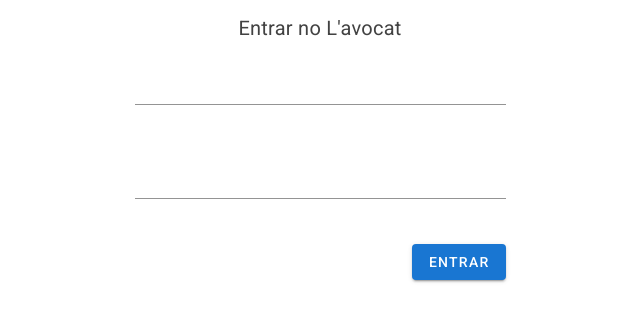
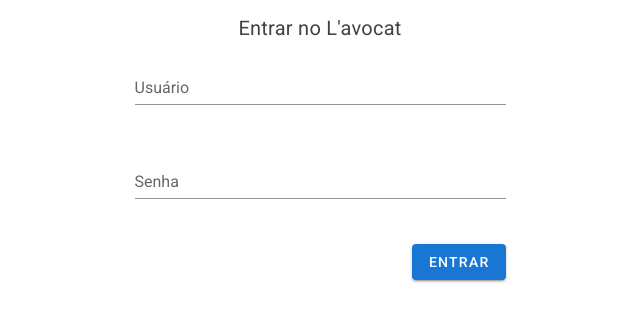
Before and after one commit to sleonardoaugusto/lavocat_frontend, a Vue app: page /login in a window 1280 px wide. Shown: the top 322 px of the page, without its empty margins (320-960 px from the left). Built offline with nearby package versions, Linux system fonts and the light colour scheme; what vue-the-mask would draw is missing.

Commit message:
Label fields added

```diff
--- a/src/views/Login.vue
+++ b/src/views/Login.vue
@@ -11,6 +11,7 @@
           <v-text-field
             id="username"
             ref="username"
+            label="Usuário"
             v-model="$v.form.username.$model"
             :error-messages="errorMessage('username')"
           />
@@ -21,6 +22,7 @@
           <v-text-field
             id="password"
             ref="password"
+            label="Senha"
             type="password"
             v-model="$v.form.password.$model"
             @keydown.enter="submit"
```
Also changed, not shown: 1 other file (tests, documents, lock files or other folders).
